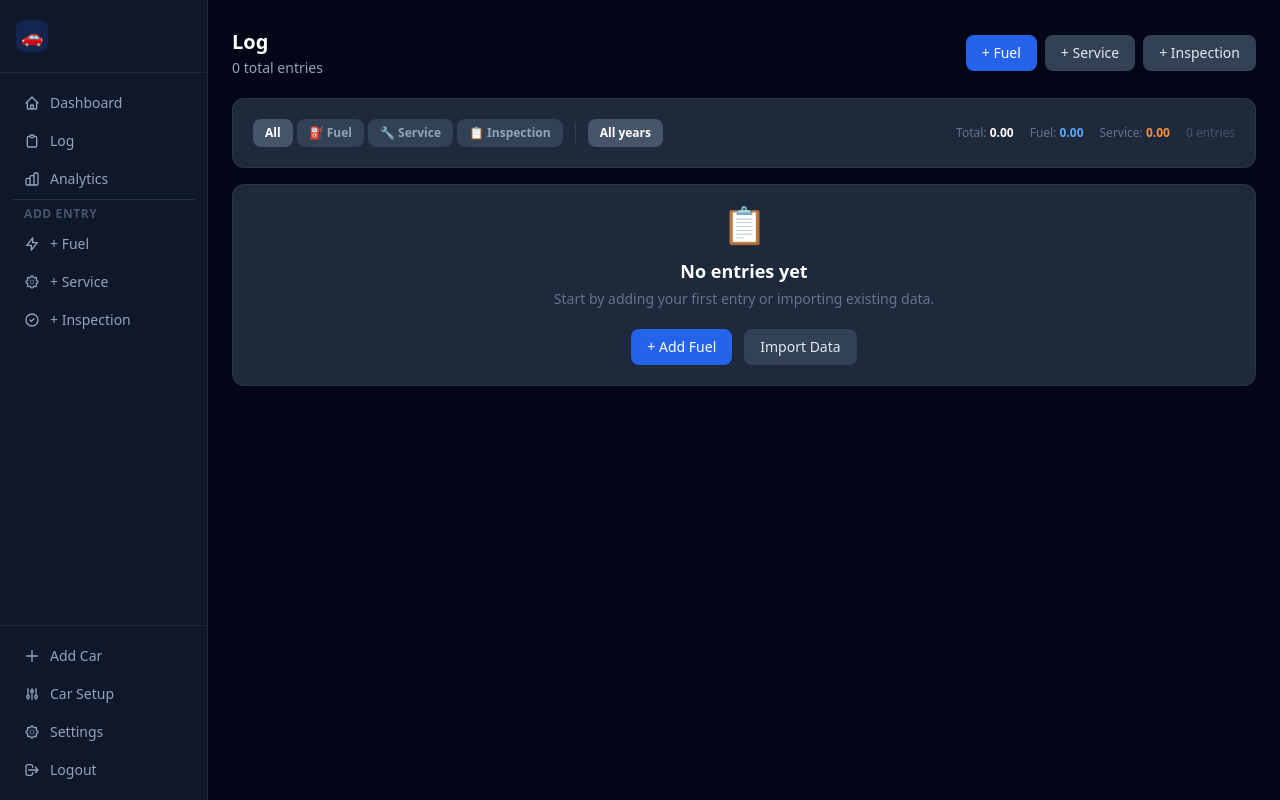
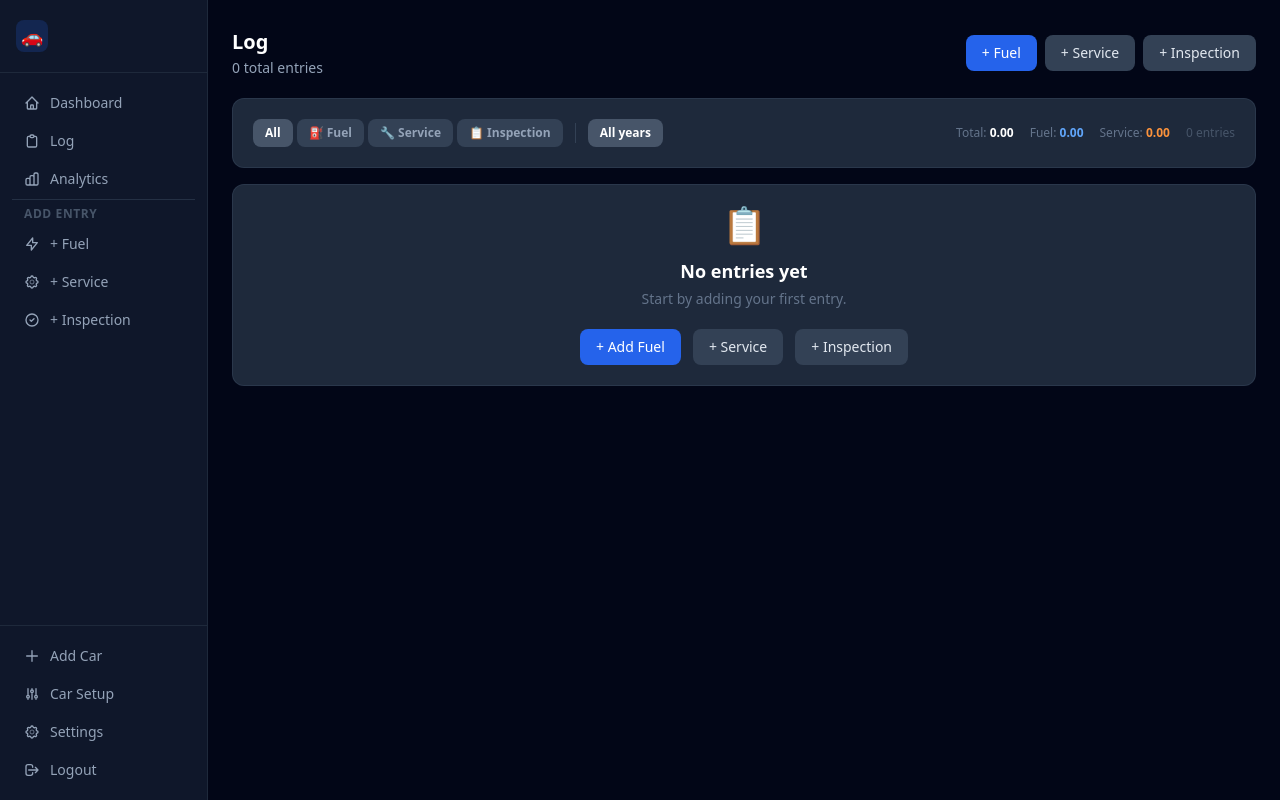
Before and after one commit to papaleo-01/Odyssey-Tracker, a FastAPI app: template app/templates/log.html in a window 1280 px wide. Run offline with FastAPI, Linux system fonts and the light colour scheme; the template is opened without the code that fills it, so the values that code supplies are empty; some libraries are stand-ins or nearby versions.

Commit message:
fix: 422 on car form empty mileage, remove stale import button in log

```diff
--- a/app/templates/log.html
+++ b/app/templates/log.html
@@ -113,10 +113,11 @@
 <div class="card text-center py-20">
   <div class="text-4xl mb-3">📋</div>
   <h2 class="text-lg font-semibold text-white mb-1">No entries yet</h2>
-  <p class="text-slate-500 text-sm mb-5">Start by adding your first entry or importing existing data.</p>
+  <p class="text-slate-500 text-sm mb-5">Start by adding your first entry.</p>
   <div class="flex gap-3 justify-center">
     <a href="/fuel/add" class="btn-primary">+ Add Fuel</a>
-    <a href="/import" class="btn-secondary">Import Data</a>
+    <a href="/maintenance/add" class="btn-secondary">+ Service</a>
+    <a href="/inspection/add" class="btn-secondary">+ Inspection</a>
   </div>
 </div>
 {% endif %}
@@ -127,6 +128,10 @@
 <script>
   const currency = '{{ currency }}';
   let activeType = 'all', activeYear = 'all';
+
+  function fmtNum(n, dec = 0) {
+    return n.toFixed(dec).replace(/\B(?=(\d{3})+(?!\d))/g, '\u202f');
+  }
 
   // Initialize from URL query params
   const params = new URLSearchParams(window.location.search);
@@ -160,9 +165,9 @@
       }
     });
 
-    document.getElementById('statTotal').textContent = currency + totalCost.toFixed(2);
-    document.getElementById('statFuel').textContent  = currency + fuelCost.toFixed(2);
-    document.getElementById('statMaint').textContent = currency + maintCost.toFixed(2);
+    document.getElementById('statTotal').textContent = currency + fmtNum(totalCost, 2);
+    document.getElementById('statFuel').textContent  = currency + fmtNum(fuelCost, 2);
+    document.getElementById('statMaint').textContent = currency + fmtNum(maintCost, 2);
     document.getElementById('statRows').textContent  = visible + ' entries';
 
     const empty = document.getElementById('emptyState');
```
Also changed, not shown: app/routers/car.py (+5 -7 lines).
